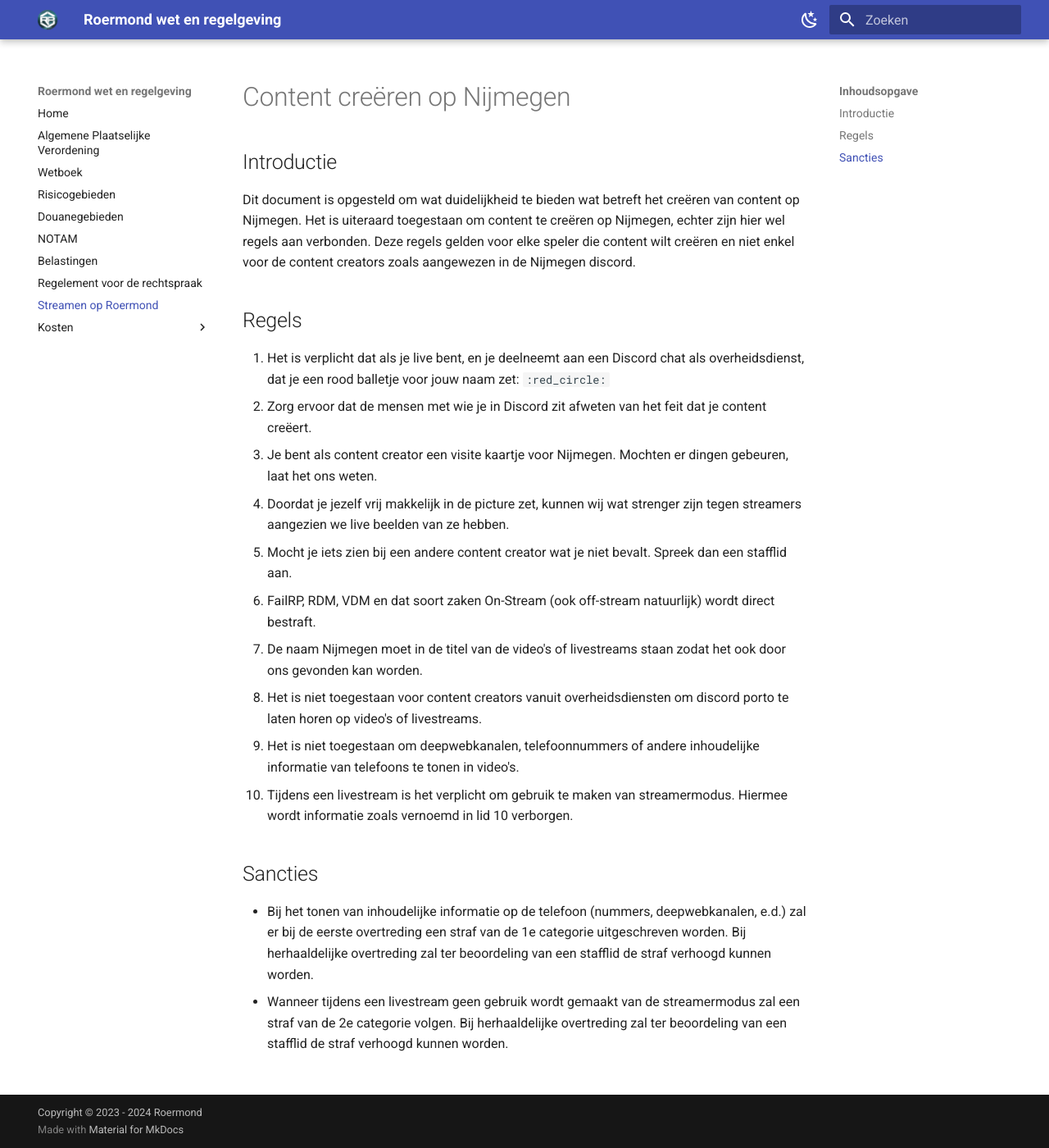
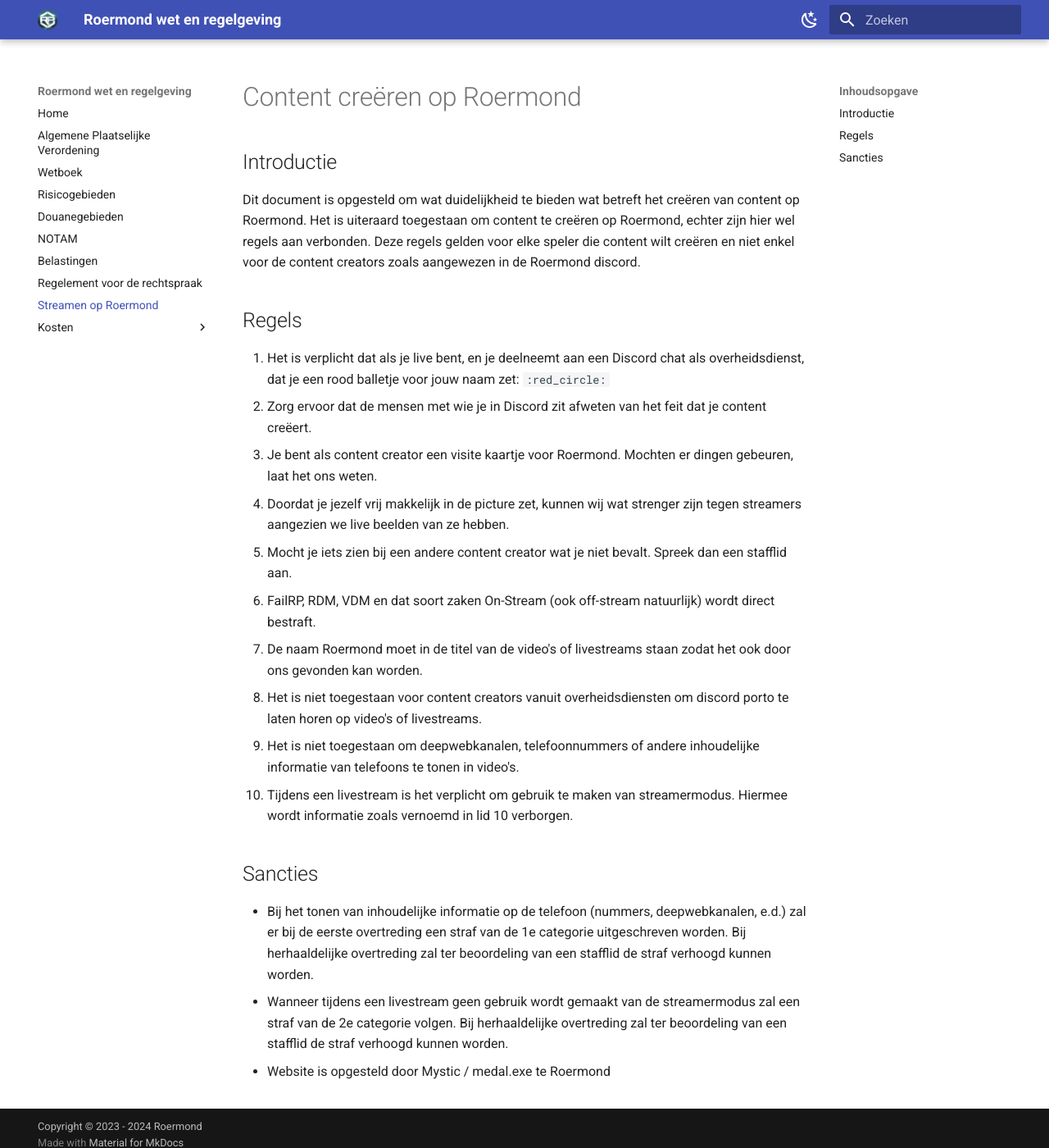
Before and after one commit to MysticyDev/roermond, an MkDocs documentation site: the page built from docs/streamen.md, in a window 1280 px wide and 1400 px high. Shown: the whole window at 82% size. Built offline with MkDocs 1.6.1 and Material for MkDocs 9.7.7, drawn with Linux system fonts in a browser that asks for light colours; comment, search, counter and statistics services are not loaded.

Commit message:
Update streamen.md

```diff
--- a/docs/streamen.md
+++ b/docs/streamen.md
@@ -1,18 +1,18 @@
-# Content creëren op Nijmegen
+# Content creëren op Roermond
 
 ## Introductie
 
-Dit document is opgesteld om wat duidelijkheid te bieden wat betreft het creëren van content op Nijmegen. Het is uiteraard toegestaan om content te creëren op Nijmegen, echter zijn hier wel regels aan verbonden. Deze regels gelden voor elke speler die content wilt creëren en niet enkel voor de content creators zoals aangewezen in de Nijmegen discord.
+Dit document is opgesteld om wat duidelijkheid te bieden wat betreft het creëren van content op Roermond. Het is uiteraard toegestaan om content te creëren op Roermond, echter zijn hier wel regels aan verbonden. Deze regels gelden voor elke speler die content wilt creëren en niet enkel voor de content creators zoals aangewezen in de Roermond discord.
 
 ## Regels
 
 1. Het is verplicht dat als je live bent, en je deelneemt aan een Discord chat als overheidsdienst, dat je een rood balletje voor jouw naam zet: `:red_circle:`
 2. Zorg ervoor dat de mensen met wie je in Discord zit afweten van het feit dat je content creëert.
-3. Je bent als content creator een visite kaartje voor Nijmegen. Mochten er dingen gebeuren, laat het ons weten.
+3. Je bent als content creator een visite kaartje voor Roermond. Mochten er dingen gebeuren, laat het ons weten.
 4. Doordat je jezelf vrij makkelijk in de picture zet, kunnen wij wat strenger zijn tegen streamers aangezien we live beelden van ze hebben.
 5. Mocht je iets zien bij een andere content creator wat je niet bevalt. Spreek dan een stafflid aan.
 6. FailRP, RDM, VDM en dat soort zaken On-Stream (ook off-stream natuurlijk) wordt direct bestraft.
-7. De naam Nijmegen moet in de titel van de video's of livestreams staan zodat het ook door ons gevonden kan worden.
+7. De naam Roermond moet in de titel van de video's of livestreams staan zodat het ook door ons gevonden kan worden.
 8. Het is niet toegestaan voor content creators vanuit overheidsdiensten om discord porto te laten horen op video's of livestreams.
 9. Het is niet toegestaan om deepwebkanalen, telefoonnummers of andere inhoudelijke informatie van telefoons te tonen in video's.
 10. Tijdens een livestream is het verplicht om gebruik te maken van streamermodus. Hiermee wordt informatie zoals vernoemd in lid 10 verborgen.
@@ -21,3 +21,5 @@
 
 * Bij het tonen van inhoudelijke informatie op de telefoon (nummers, deepwebkanalen, e.d.) zal er bij de eerste overtreding een straf van de 1e categorie uitgeschreven worden. Bij herhaaldelijke overtreding zal ter beoordeling van een stafflid de straf verhoogd kunnen worden.
 * Wanneer tijdens een livestream geen gebruik wordt gemaakt van de streamermodus zal een straf van de 2e categorie volgen. Bij herhaaldelijke overtreding zal ter beoordeling van een stafflid de straf verhoogd kunnen worden.
+
+* Website is opgesteld door Mystic / medal.exe te Roermond
```
